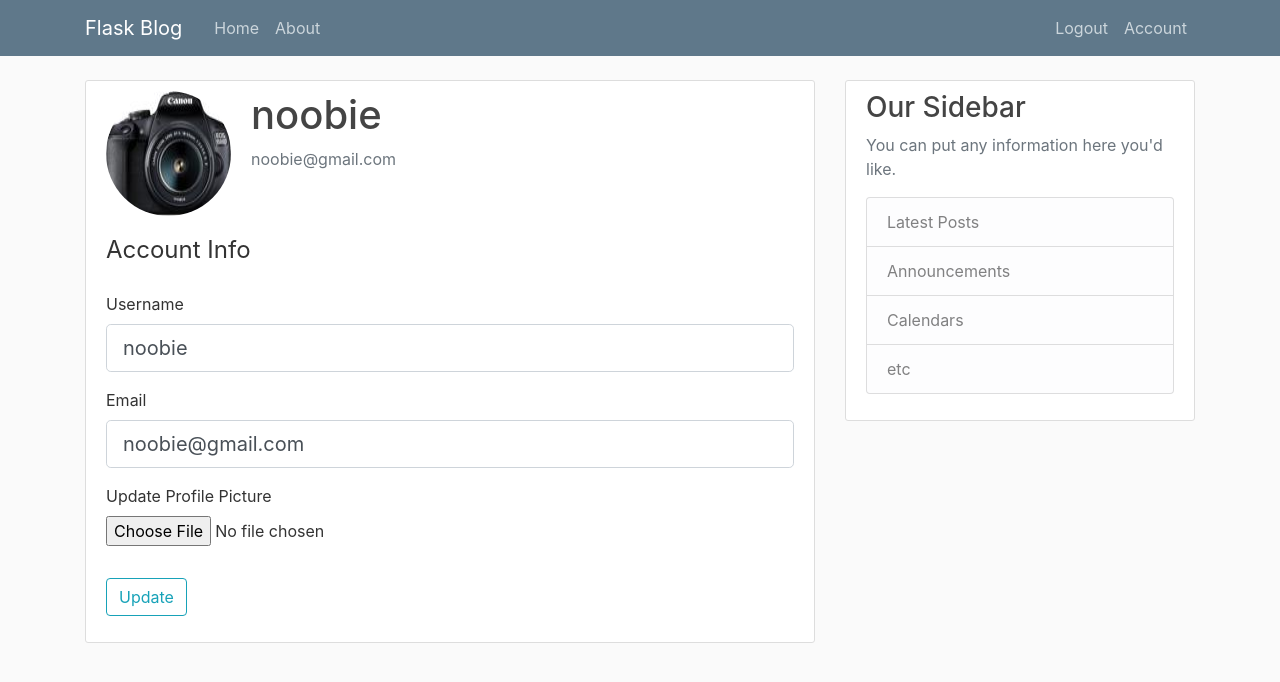
After one commit to VinaySi2705/Blog_webapp_Flask, a Flask app: page /account in a window 1280 px wide. The commit adds this page. Shown: the top 682 px of the page. Run offline with Flask 2, Linux system fonts and the light colour scheme; a user stored in the database is signed in; some libraries are stand-ins or nearby versions.

Commit message:
User account page and change profile picture

```diff
--- a/flask_blog/__init__.py
+++ b/flask_blog/__init__.py
@@ -10,6 +10,8 @@
 db = SQLAlchemy(app)
 bcrypt = Bcrypt(app)
 login_manager = LoginManager(app)
+login_manager.login_view = 'login'
+login_manager.login_message_category = 'info'
 
 
 from flask_blog import routes
--- a/flask_blog/forms.py
+++ b/flask_blog/forms.py
@@ -1,7 +1,10 @@
 from flask_wtf import FlaskForm
+from flask_wtf.file import FileField, FileAllowed
 from wtforms import StringField,PasswordField,SubmitField,BooleanField
 from wtforms.validators import DataRequired,Length,Email,EqualTo,ValidationError
 from flask_blog.models import User
+from flask_login import current_user
+
 
 class RegistrationForm(FlaskForm):
     username = StringField('Username',
@@ -30,3 +33,24 @@
     password = PasswordField('Password',validators=[DataRequired()])
     remember = BooleanField('Remember Me')
     submit = SubmitField('Login')
+
+
+class UpdateAccountForm(FlaskForm):
+    username = StringField('Username',
+                validators=[DataRequired(),Length(min=2,max=20)])
+    email = StringField('Email',
+                         validators=[DataRequired(),Email()])
+    picture = FileField('Update Profile Picture',validators=[FileAllowed(['jpg','png'])])
+    submit = SubmitField('Update')
+
+    def validate_username(self,username):
+        if username.data != current_user.username:
+            user = User.query.filter_by(username=username.data).first()
+            if user:
+                raise ValidationError('Username already exists!!')
+
+    def validate_email(self,email):
+        if email.data != current_user.email:
+            user = User.query.filter_by(email=email.data).first()
+            if user:
+                raise ValidationError('Email already exists!!,please choose different one')
--- a/flask_blog/routes.py
+++ b/flask_blog/routes.py
@@ -1,8 +1,11 @@
-from flask import render_template,redirect,url_for,flash
-from flask_blog.forms import RegistrationForm, LoginForm
+from flask import render_template,redirect,url_for,flash,request
+from flask_blog.forms import RegistrationForm, LoginForm, UpdateAccountForm
 from flask_blog.models import User, Post
 from flask_blog import app, db, bcrypt
-from flask_login import login_user, current_user,logout_user
+from flask_login import login_user, current_user,logout_user,login_required
+import secrets,os
+from PIL import Image
+
 
 @app.route("/")
 def home():
@@ -35,7 +38,8 @@
         user = User.query.filter_by(email=form.email.data).first()
         if user and bcrypt.check_password_hash(user.password,form.password.data):
             login_user(user, remember=form.remember.data)
-            return redirect(url_for('home'))
+            next_page = request.args.get('next')
+            return redirect(next_page) if next_page else redirect(url_for('home'))
         else:
             flash('Login Unsuccessful. Please Check email and password','danger')
     return render_template('login.html',title='Login',form=form)
@@ -44,3 +48,36 @@
 def logout():
     logout_user()
     return redirect(url_for('home'))
+
+def save_picture(form_picture):
+    random_hex = secrets.token_hex(8)
+    _, f_ext = os.path.splitext(form_picture.filename)
+    picture_fname = random_hex + f_ext
+    picture_path = os.path.join(app.root_path,'static/profile_pictures',picture_fname)
+
+    output_size = (125,125)
+    i = Image.open(form_picture)
+    i.thumbnail(output_size)
+    i.save(picture_path)
+    return picture_fname
+
+
+@app.route("/account",methods=['GET','POST'])
+@login_required
+def account():
+    form = UpdateAccountForm()
+    if form.validate_on_submit():
+        if form.picture.data:
+            picture_file = save_picture(form.picture.data)
+            current_user.image_file = picture_file
+        current_user.username = form.username.data
+        current_user.email = form.email.data
+        db.session.commit()
+        flash('YOUR ACCOUNT HAS BEEN UPDATED','success')
+        return redirect(url_for('account'))
+    elif request.method == 'GET':
+        form.username.data = current_user.username
+        form.email.data = current_user.email
+    image_file = url_for('static',filename='profile_pictures/'+current_user.image_file)
+    return render_template('account.html',title='Account',
+                             image_file=image_file,form=form)
--- /dev/null
+++ b/flask_blog/templates/account.html
@@ -0,0 +1,59 @@
+{% extends 'base.html' %}
+{% block content %}
+<div class="content-section">
+  <div class="media">
+    <img class="rounded-circle account-img" src="{{image_file}}">
+    <div class="media-body">
+      <h2 class="account-heading">{{ current_user.username }}</h2>
+      <p class="text-secondary">{{ current_user.email }}</p>
+    </div>
+  </div>
+    <form action="" method="POST" enctype="multipart/form-data">
+      {{ form.hidden_tag() }}
+      <fieldset class="form-group">
+        <legend class="border-bottm mb-4">Account Info</legend>
+        <div class="form-group">
+          {{ form.username.label(class="form-control-label") }}
+
+          {% if form.username.errors %}
+          {{ form.username(class="form-control form-control-lg is-invalid") }}
+          <div class="invalid-feedback">
+            {% for error in form.username.errors %}
+            <span>{{error}}</span>
+            {% endfor %}
+          </div>
+          {% else %}
+          {{ form.username(class="form-control form-control-lg") }}
+          {% endif %}
+
+        </div>
+        <div class="form-group">
+          {{ form.email.label(class="form-control-label") }}
+          {% if form.email.errors %}
+          {{ form.email(class="form-control form-control-lg is-invalid") }}
+          <div class="invalid-feedback">
+            {% for error in form.email.errors %}
+            <span>{{error}}</span>
+            {% endfor %}
+          </div>
+          {% else %}
+          {{ form.email(class="form-control form-control-lg") }}
+          {% endif %}
+        </div>
+        <div class="form-group">
+           {{ form.picture.label() }}
+           {{ form.picture(class="form-control-file") }}
+           {% if form.picture.errors %}
+              {% for error in form.picture.errors %}
+                <span class="text-danger">{{ error }}</span><br>
+              {% endfor %}
+           {% endif %}
+        </div>
+      </fieldset>
+      <div class="form-group">
+        {{ form.submit(class="btn btn-outline-info") }}
+      </div>
+    </form>
+  </div>
+
+{% endblock content %}
--- a/flask_blog/templates/base.html
+++ b/flask_blog/templates/base.html
@@ -35,6 +35,7 @@
           <div class="navbar-nav">
             {% if current_user.is_authenticated %}
               <a class="nav-item nav-link" href="{{ url_for('logout') }}">Logout</a>
+              <a class="nav-item nav-link" href="{{ url_for('account') }}">Account</a>
             {% else %}
                 <a class="nav-item nav-link" href="{{ url_for('login') }}">Login</a>
                 <a class="nav-item nav-link" href="{{ url_for('register') }}">Register</a>
--- a/requirements.txt
+++ b/requirements.txt
@@ -3,4 +3,4 @@
 pip install flask-bcrypt  - for password hashing to get more security for users
 Flask-WTF , WTForms- for working with forms
 Jinja2 - tempalting language for flask app
-flask-login - for managing login logout
+flask-login - for managing login logout of user
```
Also changed, not shown: flask_blog/static/profile_pictures/c59c07abaebe2721.jpg (added), flask_blog/static/profile_pictures/default.jpg (added), flask_blog/static/profile_pictures/e73d6cb05105c956.jpg (added), flask_blog/vinay.db.
